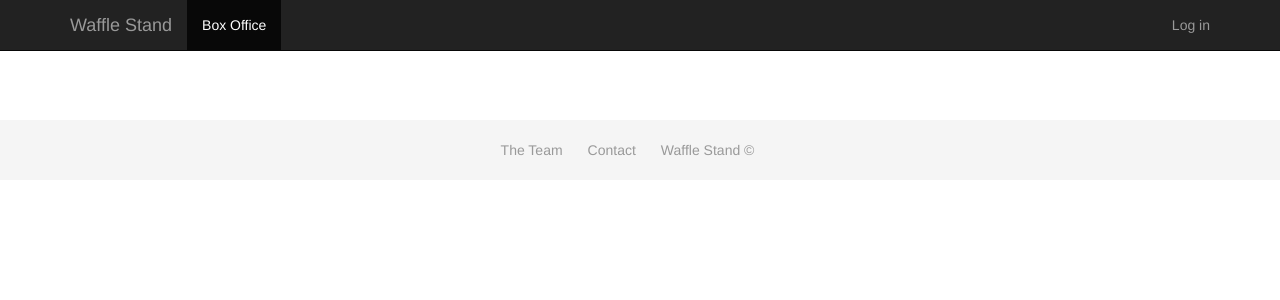
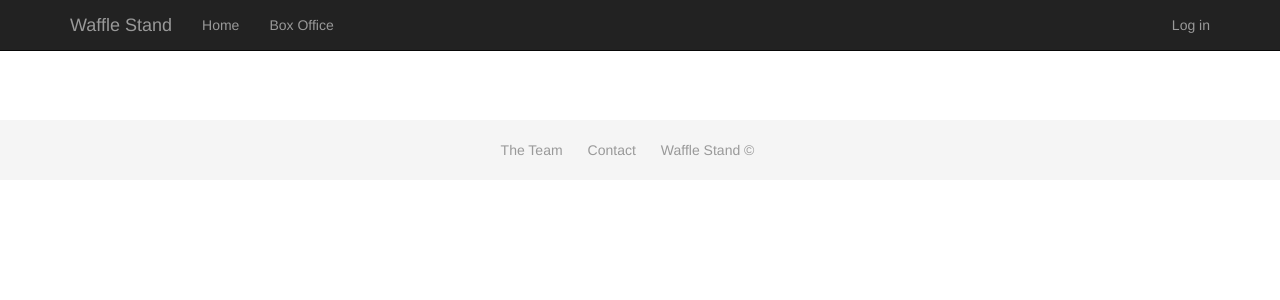
Before and after one commit to leeonlee/wafflestand, a Django app: page / in a window 1280 px wide. Shown: the top 300 px of the page. Run offline with Django 3.2, Linux system fonts and the light colour scheme; data that the repository does not hold is empty; some libraries are stand-ins or nearby versions.

Commit message:
add intro.html

```diff
--- a/bluray/templates/base.html
+++ b/bluray/templates/base.html
@@ -22,7 +22,8 @@
 					</div>
 					<div class="navbar-collapse collapse">
 						<ul class="nav navbar-nav">
-							<li class="active"><a href="/">Box Office</a></li>
+							<li ><a href="/intro">Home</a></li>
+							<li ><a href="/">Box Office</a></li>
 						</ul>
 						<ul class="nav navbar-nav navbar-right">
 							<li>
--- a/bluray/urls.py
+++ b/bluray/urls.py
@@ -10,6 +10,7 @@ from registration.backends.default.views import RegistrationView
 urlpatterns = patterns('',
     url(r'^follow/$', views.follow, name='follow'),
     url(r'^loginview/$', views.loginview, name='login'),
+    url(r'^intro/$', views.intro, name='intro'),
     url(r'logout/$', 'django.contrib.auth.views.logout', {'next_page': '/'}),
 
     url(r'^accounts/password/change/$', auth_views.password_change, name='password_change'),
--- a/bluray/views.py
+++ b/bluray/views.py
@@ -5,6 +5,9 @@ import json
 from bluray.models import *
 from django.contrib.auth import authenticate, login, logout
 # Create your views here.
+
+def intro(request):
+	return render(request, 'bluray/intro.html')
 
 def index(request):
 	movie_list = Movie.objects.filter(released=False)
```
